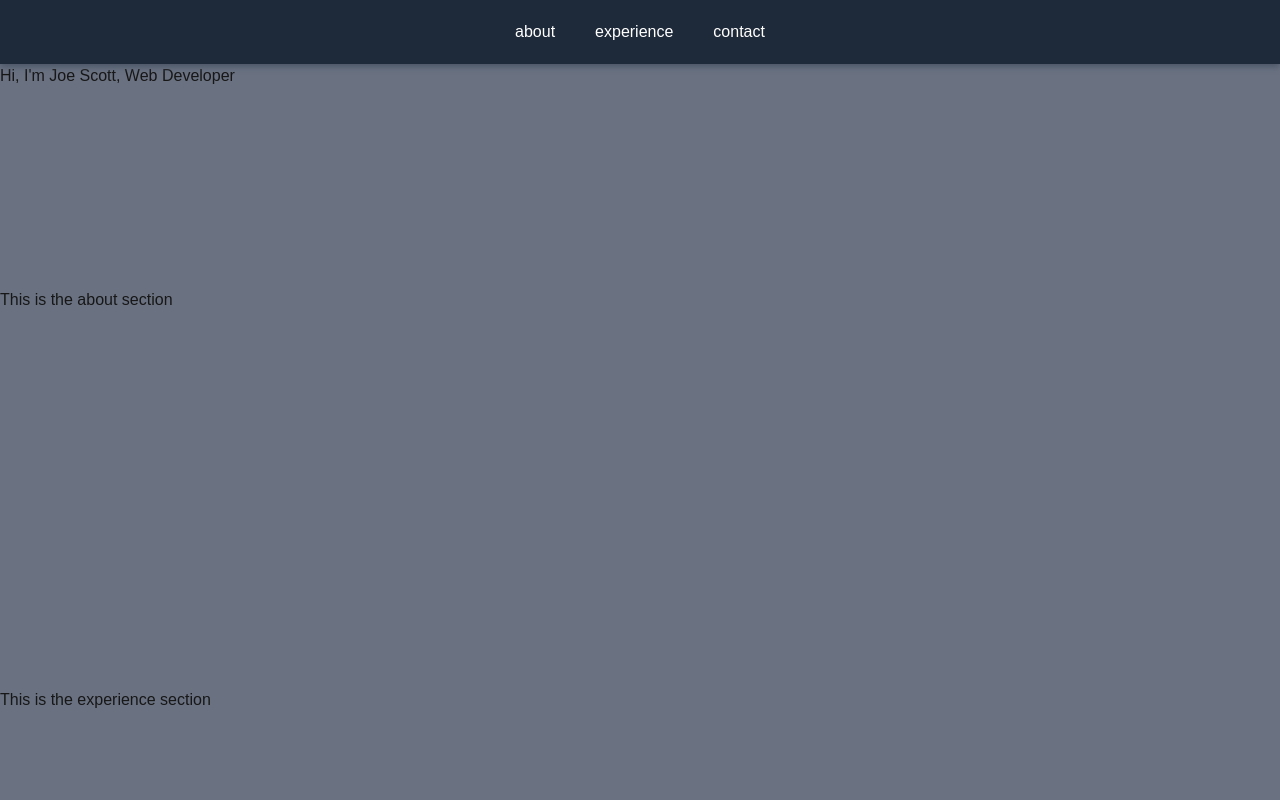
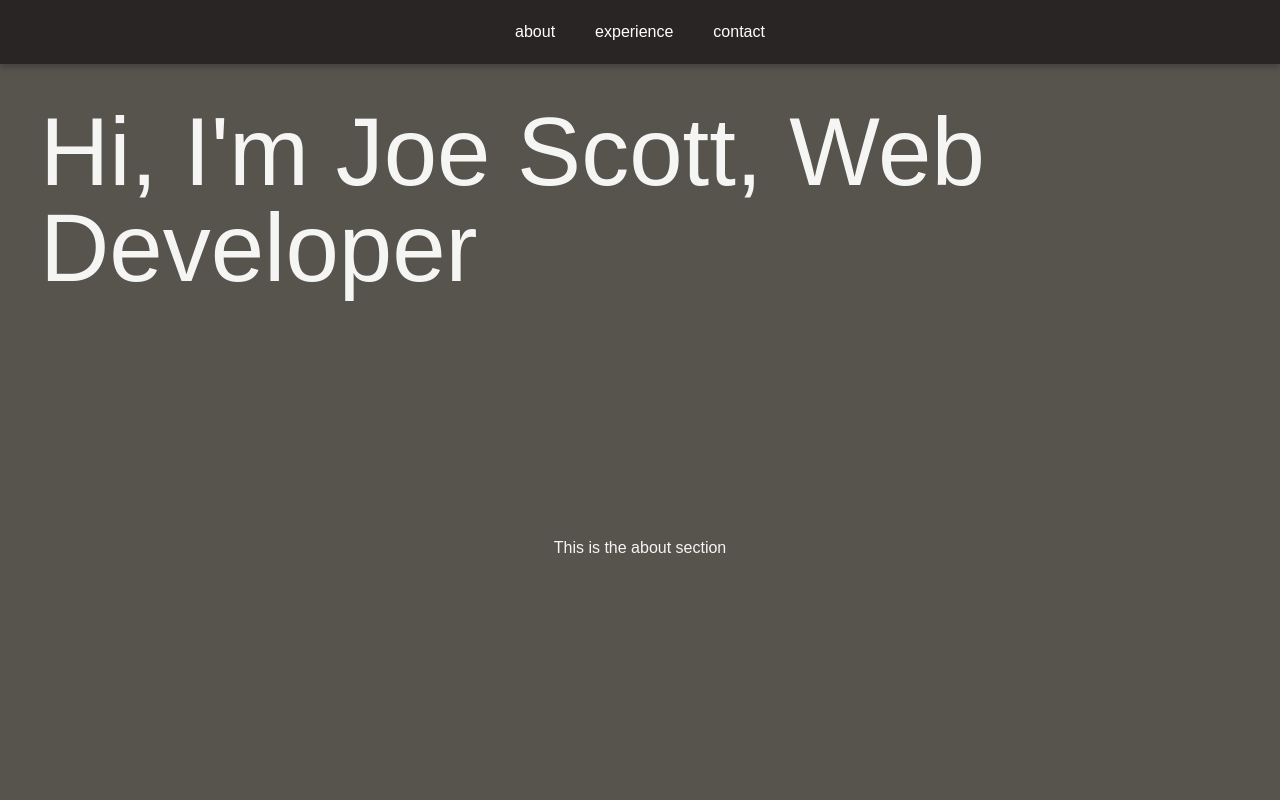
Before and after one commit to scottjoe1996/portfolio, a Next.js app: page / in a window 1280 px wide. Shown: the top 800 px of the page. Built offline with nearby package versions, Linux system fonts and the light colour scheme.

Commit message:
changed background and foreground colors to use stone

```diff
--- a/app/globals.css
+++ b/app/globals.css
@@ -1,8 +1,8 @@
-@import 'tailwindcss';
+@import "tailwindcss";
 
 :root {
-  --background: #ffffff;
-  --foreground: #171717;
+  --background: theme("colors.stone.600");
+  --foreground: theme("colors.stone.100");
 }
 
 @theme inline {
@@ -12,13 +12,6 @@
   --font-mono: var(--font-geist-mono);
 }
 
-@media (prefers-color-scheme: dark) {
-  :root {
-    --background: #0a0a0a;
-    --foreground: #ededed;
-  }
-}
-
 body {
   background: var(--background);
   color: var(--foreground);
--- a/app/page.tsx
+++ b/app/page.tsx
@@ -11,8 +11,12 @@ const Portfolio: React.FC = () => {
         <NavLink href="#experience">experience</NavLink>
         <NavLink href="#contact">contact</NavLink>
       </Navbar>
-      <main className="bg-gray-500">
-        <h1>Hi, I&apos;m Joe Scott, Web Developer</h1>
+      <main className="w-full flex flex-col items-center justify-center">
+        <div>
+          <h1 className="m-10 text-8xl">
+            Hi, I&apos;m Joe Scott, Web Developer
+          </h1>
+        </div>
         <section id="about" className="h-50 my-50">
           <h2>This is the about section</h2>
         </section>
--- a/components/navbar/drop-down-nav-button.tsx
+++ b/components/navbar/drop-down-nav-button.tsx
@@ -62,7 +62,7 @@ const DropDownNavButton: React.FC<
     <nav
       aria-label="Support Nav Menu"
       inert={hidden}
-      className={`leading-none fixed top-0 right-4 ml-auto bg-gray-800 rounded-b-md drop-shadow-gray-600 drop-shadow-md transition-[translate,opacity] ease-in-out duration-200 overflow-hidden ${
+      className={`leading-none fixed top-0 right-4 ml-auto bg-stone-800 rounded-b-md drop-shadow-neutral-700 drop-shadow-md transition-[translate,opacity] ease-in-out duration-200 overflow-hidden ${
         show ? "translate-y-0 opacity-100" : "-translate-y-full opacity-0"
       }`}
       onMouseLeave={handleShowChange(false)}
--- a/components/navbar/navbar.tsx
+++ b/components/navbar/navbar.tsx
@@ -29,7 +29,7 @@ const Navbar: React.FC<React.PropsWithChildren> = ({ children }) => {
       <nav
         ref={navBarRef}
         aria-label="Main Nav Bar"
-        className="bg-gray-800 flex justify-center items-center p-5 w-full drop-shadow-gray-600 drop-shadow-md gap-10"
+        className="bg-stone-800 flex justify-center items-center p-5 w-full drop-shadow-neutral-700 drop-shadow-md gap-10"
         inert={showNavDropDown}
       >
         {children}
```
